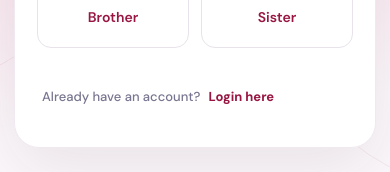
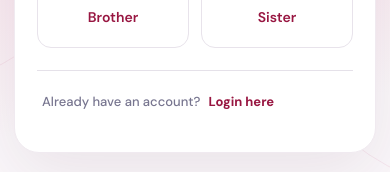
Before and after one commit to kratisha434/design, a plain HTML site: page login/register.html in a window 390 px wide. Shown: the part 637-809 px from the top of the page. Drawn offline with nearby package versions, Linux system fonts and the light colour scheme.

Commit message:
consistent bottom

```diff
--- a/login/register.css
+++ b/login/register.css
@@ -1166,6 +1166,9 @@
         left: 5px;
         right: 5px;
     }
+    .register-divider {
+    margin: 12px 0 10px;
+}
 }
 /* IPHONE SE / NARROW SCREENS */
 @media (max-width: 360px) {
@@ -1230,3 +1233,16 @@ body.dob-calendar-active {
 .daughter-custom-icon {
     overflow: visible;
 }
+/* REGISTER BOTTOM DIVIDER */
+.register-divider {
+    width: 100%;
+    height: 1px;
+    background: var(--border);
+    margin: 22px 0 10px;
+}
+
+/* REGISTER NAVIGATION */
+.register-navigation {
+    margin-top: 0;
+    text-align: center;
+}
--- a/login/register.html
+++ b/login/register.html
@@ -182,10 +182,10 @@
 </button>
 </div>
 <small class="error-message" id="profile-error"></small>
- <!-- Navigation -->
+<div class="register-divider"></div>
                 <div class="register-navigation">
                     <a href="index.html" class="back-link">
-    Already have an account? <span>Login here</span>
+    Already have an account?<span>Login here</span>
                     </a>
             </div>
         </div>
```
